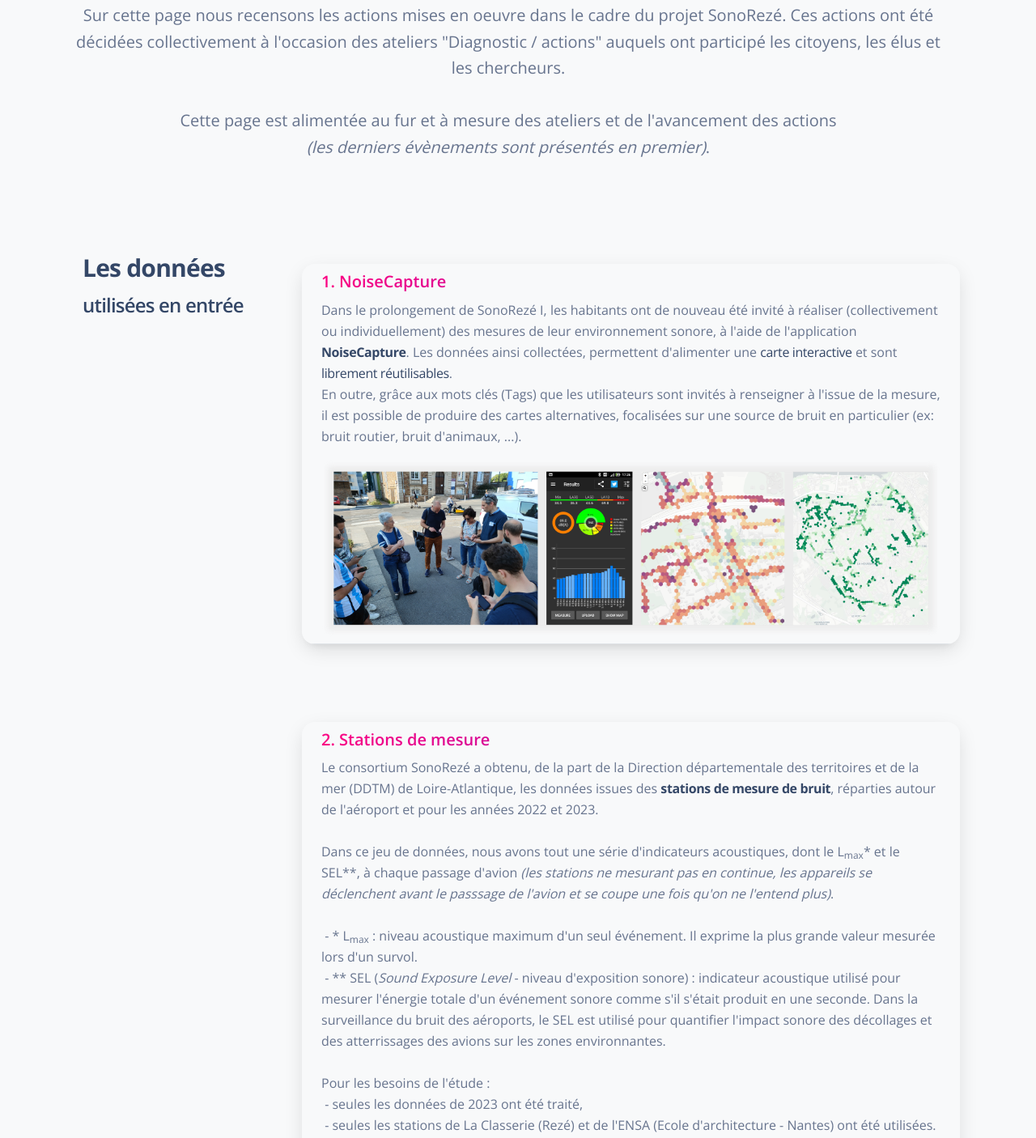
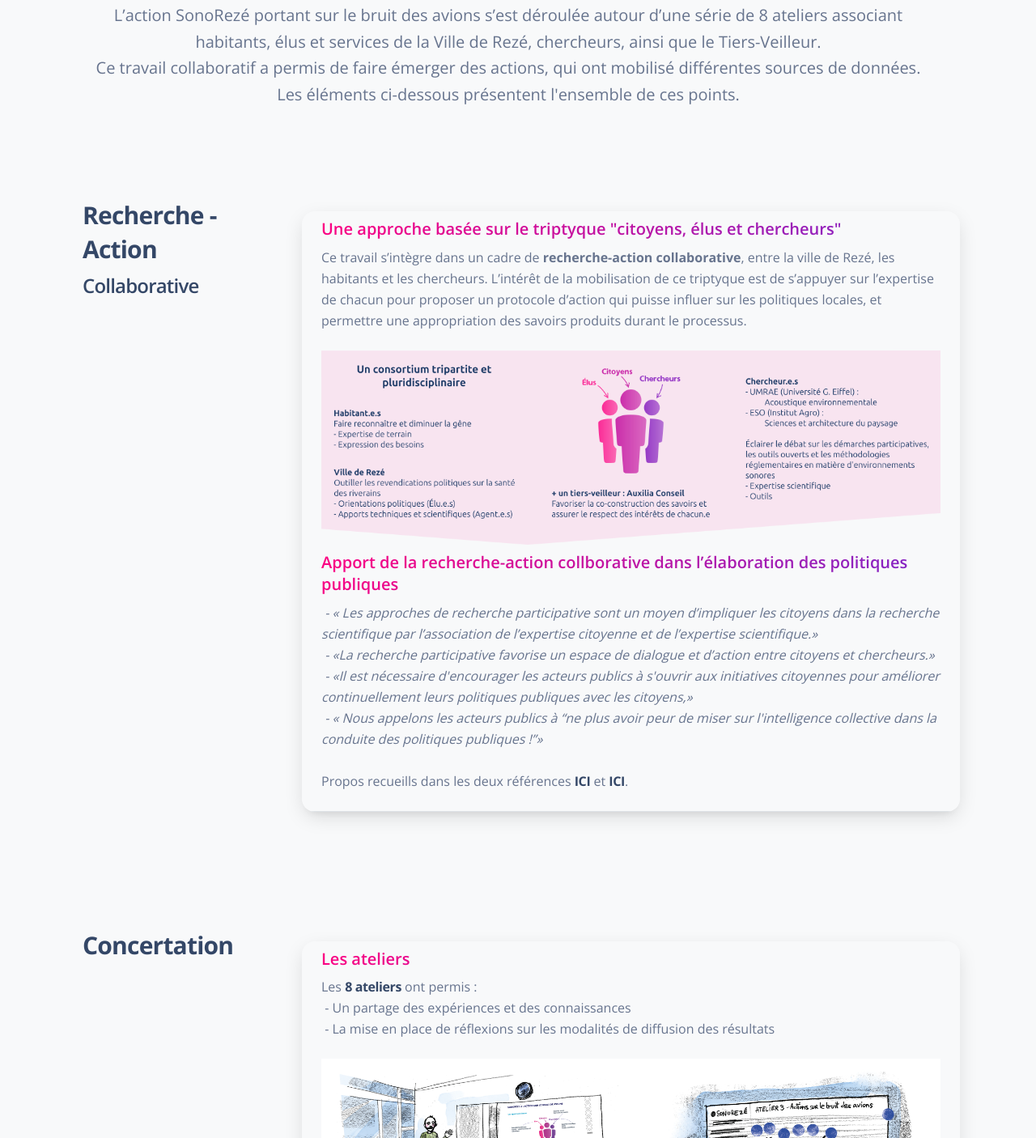
Before and after one commit to Universite-Gustave-Eiffel/sonoreze, a website: page resultats/sonoreze_II/avion_methode.html in a window 1280 px wide. Shown: the part 663-2069 px from the top of the page at 81% size. Drawn offline with nearby package versions, Linux system fonts and the light colour scheme.

Commit message:
Update methode

```diff
--- a/resultats/sonoreze_II/avion_methode.html
+++ b/resultats/sonoreze_II/avion_methode.html
@@ -290,15 +290,134 @@
           <br>
 
           <h2 class="text-primary text-gradient">Préambule</h2>
-          <p class="lead">Sur cette page nous recensons les actions mises en oeuvre dans le cadre du projet SonoRezé. Ces actions ont été décidées collectivement à l'occasion des ateliers "Diagnostic / actions" auquels ont participé les citoyens, les élus et les chercheurs.
-            <br><br>
-          Cette page est alimentée au fur et à mesure des ateliers et de l'avancement des actions <br> <i>(les derniers évènements sont présentés en premier)</i>.</p>
+          <p class="lead">
+            L’action SonoRezé portant sur le bruit des avions s’est déroulée autour d’une série de 8 ateliers associant habitants, élus et services de la Ville de Rezé, chercheurs, ainsi que le Tiers-Veilleur. <br>
+            Ce travail collaboratif a permis de faire émerger des actions, qui ont mobilisé différentes sources de données.<br>
+            Les éléments ci-dessous présentent l'ensemble de ces points.
+          </p>
+
         </div><!-- col-lg-6 -->
       </div>
     </div><!-- row -->
   </div><!-- container -->
 
-  <!-- Container Atelier n°5 -->
+
+
+  <!-- Container Recherche-Action -->
+  <div class="container mt-sm-5 mt-3">
+    <div class="row">
+      <div class="col-lg-3">
+        <div class="position-sticky pb-lg-5 pb-3 mt-lg-0 mt-5 ps-2" style="top: 100px">
+          <h3>Recherche - Action</h3>
+          <h4>Collaborative</h4>
+        </div>
+      </div><!-- col-lg-3 -->
+
+      <div class="col-lg-9">
+        <div class="row mt-3">
+
+      <!-- Description -->
+      <div class="col-12">
+        <div class="position-relative border-radius-xl overflow-hidden shadow-lg mb-7">
+          <div class="container border-bottom">
+            <div class="row justify-space-between py-2">
+              <h5 class="text-primary text-gradient">Une approche basée sur le triptyque "citoyens, élus et chercheurs"</h5>
+              <p>
+                Ce travail s’intègre dans un cadre de <b>recherche-action collaborative</b>, entre la ville de Rezé, les habitants et les chercheurs. L’intérêt de la mobilisation de ce triptyque est de s’appuyer sur l’expertise de chacun pour proposer un protocole d’action qui puisse influer sur les politiques locales, et permettre une appropriation des savoirs produits durant le processus.
+              </p>
+            </div>
+            <img src="../../assets/img/theme_avion/methode_triptyque.png" alt="Une approche basée sur le triptyque citoyens, élus et chercheurs" width=100%>
+
+            <div class="row justify-space-between py-2">
+              <h5 class="text-primary text-gradient">Apport de la recherche-action collborative dans l’élaboration des politiques publiques</h5>
+              <p>
+              <i>
+                &nbsp;- « Les approches de recherche participative sont un moyen d’impliquer les citoyens dans la recherche scientifique par l’association de l’expertise citoyenne et de l’expertise scientifique.»<br>
+                &nbsp;- «La recherche participative favorise un espace de dialogue et d’action entre citoyens et chercheurs.»<br>
+                &nbsp;- «Il est nécessaire d'encourager les acteurs publics à s'ouvrir aux initiatives citoyennes pour améliorer continuellement leurs politiques publiques avec les citoyens,»<br>
+                &nbsp;- « Nous appelons les acteurs publics à “ne plus avoir peur de miser sur l'intelligence collective dans la conduite des politiques publiques !”»
+              </i>
+              <br><br>
+              Propos recueills dans les deux références <b><a href="https://www.open-sciences-participatives.org/ressource/26" target="_blank">ICI</a></b> et <b><a href="https://cnnumerique.fr/des-communs-contre-les-pollutions-encourager-la-mobilisation-citoyenne" target="_blank">ICI</a></b>.
+              </p>
+            </div><!-- row -->
+
+          </div><!-- container -->
+        </div>
+      </div><!-- col-12 -->
+
+
+        </div> <!-- row mt-3 -->
+      </div><!-- col-lg-9 -->
+    </div><!-- row -->
+  </div><!-- container -->
+
+
+
+
+
+
+
+
+
+
+
+
+
+
+  <!-- Container Concertation -->
+  <div class="container mt-sm-5 mt-3">
+    <div class="row">
+      <div class="col-lg-3">
+        <div class="position-sticky pb-lg-5 pb-3 mt-lg-0 mt-5 ps-2" style="top: 100px">
+          <h3>Concertation</h3>
+
+        </div>
+      </div><!-- col-lg-3 -->
+
+      <div class="col-lg-9">
+        <div class="row mt-3">
+
+      <!-- Description -->
+      <div class="col-12">
+        <div class="position-relative border-radius-xl overflow-hidden shadow-lg mb-7">
+          <div class="container border-bottom">
+            <div class="row justify-space-between py-2">
+              <h5 class="text-primary text-gradient">Les ateliers</h5>
+              <p>
+                 Les <b><a href="./avion_ateliers.html">8 ateliers</a></b> ont permis :<br>
+                 &nbsp;- Un partage des expériences et des connaissances<br>
+                 &nbsp;- La mise en place de réflexions sur les modalités de diffusion des résultats
+              </p>
+            </div><!-- row -->
+
+
+    <img src="../../assets/img/theme_avion/methode_concertation.png" alt="Mesure avec NoiseCapture" width=100%>
+
+            <div class="row justify-space-between py-2">
+              <h5 class="text-primary text-gradient">Les actions</h5>
+              <p>
+                Ces ateliers ont progressivement permis de définir les 4 actions suivantes :<br>
+                &nbsp;1- Élaboration d'une carte de la perception du bruit par les habitants,<br>
+                &nbsp;2- Analyse de la variabilité du bruit des avions,<br>
+                &nbsp;3- Production de chiffres de sensibilisation au bruit des avions,<br>
+                &nbsp;4- Diffusion d'une enquête de gêne.<br><br>
+                Dans le détail, les résultats issus de ces actions sont présentés <b><a href="./avion_resultats.html">ICI</a></b>.
+              </p>
+            </div><!-- row -->
+          </div><!-- container -->
+        </div>
+      </div><!-- col-12 -->
+
+
+        </div> <!-- row mt-3 -->
+      </div><!-- col-lg-9 -->
+    </div><!-- row -->
+  </div><!-- container -->
+
+
+
+  <!-- Container Les données -->
   <div class="container mt-sm-5 mt-3">
     <div class="row">
       <div class="col-lg-3">
@@ -392,10 +511,6 @@
 
 
 
-
-
-
-
 </section>
 
 
```
Also changed, not shown: resultats/sonoreze_II/avion_resultats.html (+1 -1 lines), assets/img/theme_avion/methode_concertation.png (added), assets/img/theme_avion/methode_triptyque.png (added), assets/img/theme_avion/methode_triptyque.svg (added), 4 other files.
